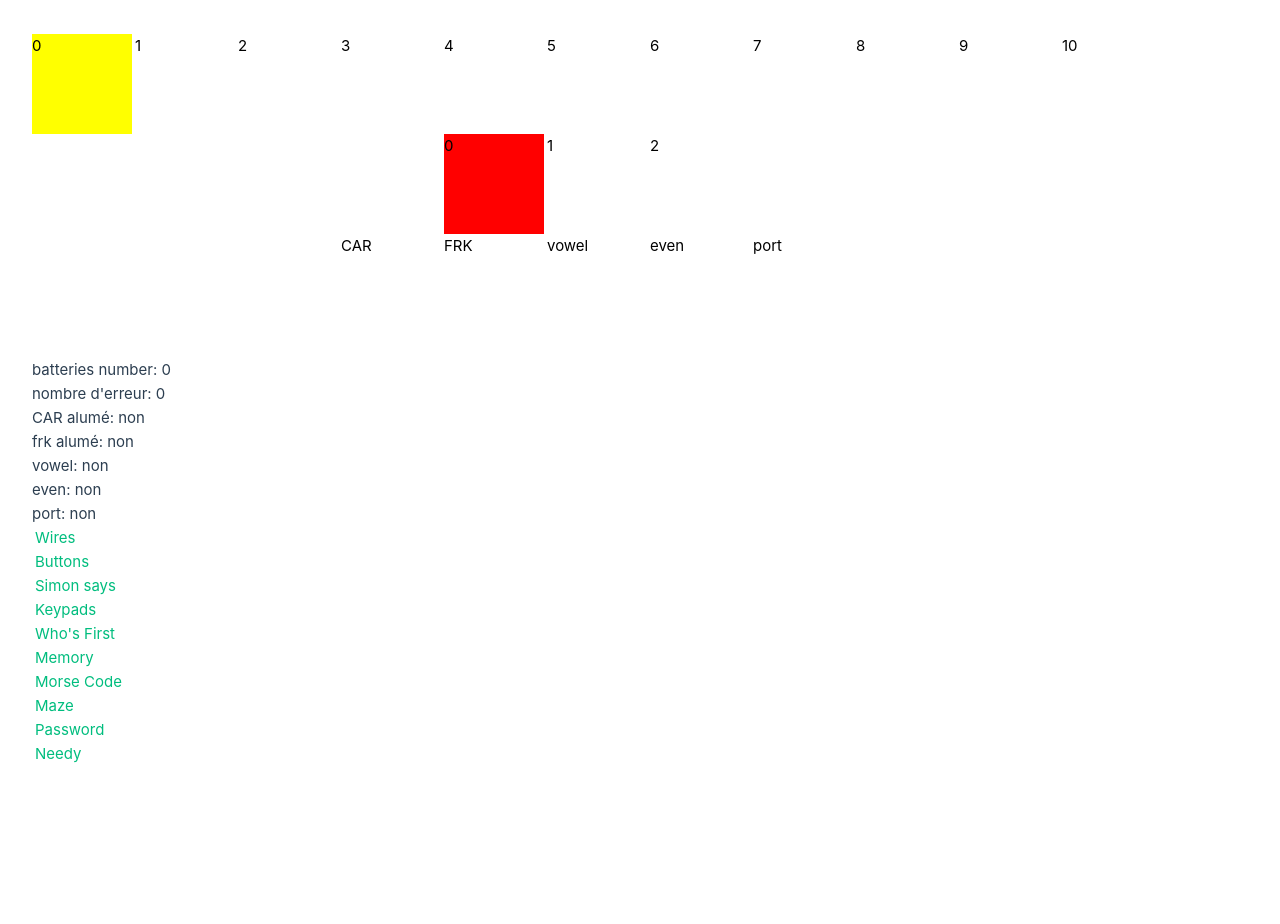
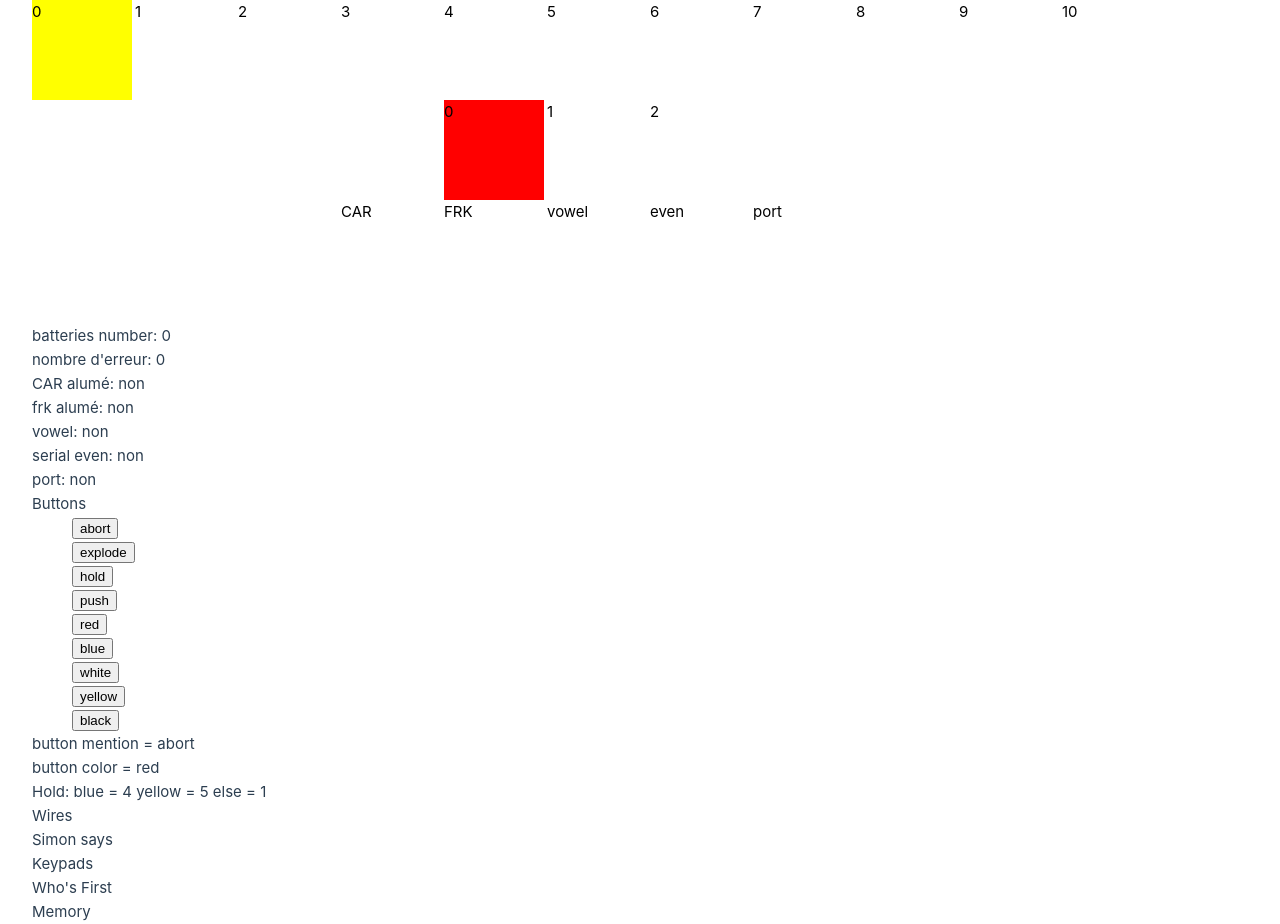
Before and after one commit to Boumtchack/Boumtchack.github.io, a Vue app in the folder KTANEvue/: page / in a window 1280 px wide. Before the commit the page ends 800 px from the top, so only its background shows below. Built offline with nearby package versions, Linux system fonts and the light colour scheme.

Commit message:
buttons done, simple wire in progress, unknown bugg to look at

```diff
--- a/KTANEvue/src/components/MainPage.vue
+++ b/KTANEvue/src/components/MainPage.vue
@@ -1,12 +1,14 @@
 <script setup>
 import { ref } from 'vue'
-import TitleItems from './TitleItems.vue'
 import BatteriesSetup from './setup/BatteriesSetup.vue'
 import ErrorsNumber from './setup/ErrorsNumber.vue'
 import MentionsAndSerial from './setup/MentionsAndSerial.vue'
+import ButtonsModule from './modules/ButtonsModule.vue'
+import SimpleWireModule from './modules/SimpleWireModule.vue'
+
 const titles = [
+  'Buttons',
   'Wires',
-  'Buttons',
   'Simon says',
   'Keypads',
   "Who's First",
@@ -17,29 +19,28 @@ const titles = [
   'Needy'
 ]
 
-const batteriesAmount = ref(0)
+let batteriesAmount = ref(0)
 function updateBatteriesAmount(value) {
   batteriesAmount.value = value
 }
-const errorAmount = ref(0)
+let errorAmount = ref(0)
 function updateErrorAmount(value) {
   errorAmount.value = value
 }
 
-const CAR = ref(false)
-const FRK = ref(false)
-const vowel = ref(false)
-const even = ref(false)
-const port = ref (false)
+let CAR = ref(false)
+let FRK = ref(false)
+let vowel = ref(false)
+let serialEven = ref(false)
+let port = ref(false)
 
 function updateOthers(array) {
   CAR.value = array[0].value
   FRK.value = array[1].value
   vowel.value = array[2].value
-  even.value = array[3].value
- port.value = array[4].value
+  serialEven.value = array[3].value
+  port.value = array[4].value
 }
-
 </script>
 <template>
   <BatteriesSetup @amount-of-batteries="updateBatteriesAmount" />
@@ -50,16 +51,22 @@ function updateOthers(array) {
     <p>batteries number: {{ batteriesAmount }}</p>
     <p>nombre d'erreur: {{ errorAmount }}</p>
     <span>CAR alumé: </span><span v-if="CAR">oui</span><span v-else>non</span>
-    <br>
+    <br />
     <span>frk alumé: </span><span v-if="FRK">oui</span><span v-else>non</span>
-    <br>
+    <br />
     <span>vowel: </span><span v-if="vowel">oui</span><span v-else>non</span>
-    <br>
-    <span>even: </span><span v-if="even">oui</span><span v-else>non</span>
-    <br>
+    <br />
+    <span>serial even: </span><span v-if="serialEven">oui</span><span v-else>non</span>
+    <br />
     <span>port: </span><span v-if="port">oui</span><span v-else>non</span>
   </div>
-  <div v-for="title in titles" :key="title">
-    <TitleItems :title="title" />
-  </div>
+  <div>{{ titles[0] }}</div>
+  <ButtonsModule :batteriesAmount="batteriesAmount" :CAR="CAR" :FRK="FRK"/>
+  <div>{{ titles[1] }}</div>
+  <!-- <SimpleWireModule :serialEven="serialEven"/> -->
+  <div>{{ titles[2] }}</div>
+  <div>{{ titles[3] }}</div>
+  <div>{{ titles[4] }}</div>
+  <div>{{ titles[5] }}</div>
+
 </template>
--- a/KTANEvue/src/components/TitleItems.vue
+++ /dev/null
@@ -1,11 +0,0 @@
-<script setup>
-defineProps({
-  title: String
-})
-</script>
-
-<template>
-  <div>
-    <a>{{ title }}</a>
-  </div>
-</template>
--- /dev/null
+++ b/KTANEvue/src/components/modules/ButtonsModule.vue
@@ -0,0 +1,72 @@
+<script setup>
+import { ref } from 'vue'
+
+const mentions = ['abort', 'explode', 'hold', 'push']
+const colors = ['red', 'blue', 'white', 'yellow', 'black']
+
+defineProps({
+  batteriesAmount: Number,
+  CAR: Boolean,
+  FRK: Boolean
+})
+
+let myButton = {
+  mention: ref('abort'),
+  color: ref('red')
+}
+
+
+
+function changeMention(newMention) {
+  myButton.mention.value = newMention
+}
+
+function changeColor(newColor) {
+  myButton.color.value = newColor
+}
+</script>
+
+<template>
+  <div>
+    <ul>
+      <li v-for="mention in mentions" :key="mention.id">
+        <button @click="changeMention(mention)" >{{ mention }}</button>
+      </li>
+    </ul>
+    <ul>
+      <li v-for="color in colors" :key="color.id">
+        <button @click="changeColor(color)">{{ color }}</button>
+      </li>
+    </ul>
+  </div>
+  <p>button mention = {{ myButton.mention.value }}</p>
+  <p>button color = {{ myButton.color.value }}</p>
+
+  <div v-if="myButton.color.value == 'blue' && myButton.mention.value == 'abort'">
+    <p>Hold: blue = 4  yellow = 5 else = 1</p>
+  </div>
+  <div v-else-if="batteriesAmount > 1 && myButton.mention.value == 'explode'">
+    <p>push and release</p>
+  </div>
+  <div v-else-if="myButton.color.value == 'white' && CAR == true">
+    <p>Hold: blue = 4  yellow = 5 else = 1</p>
+  </div>
+  <div v-else-if="batteriesAmount > 2 && FRK == true">
+    <p>push and release</p>
+  </div>
+  <div v-else-if="myButton.color.value == 'yellow'">
+    <p>Hold: blue = 4  yellow = 5 else = 1</p>
+  </div>
+  <div v-else-if="myButton.color.value == 'red' && myButton.mention.value == 'hold'">
+    <p>push and release</p>
+  </div>
+  <div v-else>
+    <p>Hold: blue = 4  yellow = 5 else = 1</p>
+  </div>
+</template>
+
+<style scoped>
+li{
+  list-style: none;
+}
+</style>
--- /dev/null
+++ b/KTANEvue/src/components/modules/SimpleWireModule.vue
@@ -0,0 +1,160 @@
+<script setup>
+import { ref } from 'vue'
+
+defineProps({
+  serialEven: Boolean
+})
+
+const colors = ['red', 'blue', 'white', 'yellow', 'black']
+
+const numberOfWires = ref('3')
+
+const wire1 = ref('red')
+const wire2 = ref('red')
+const wire3 = ref('red')
+const wire4 = ref('red')
+const wire5 = ref('red')
+const wire6 = ref('red')
+
+
+let wires = ref([wire1.value, wire2.value, wire3.value])
+
+function changeWiresNumber(num) {
+  if (num == 3) {
+    wires.value = [wire1.value, wire2.value, wire3.value]
+  } else if (num == 4) {
+    wires.value = [wire1.value, wire2.value, wire3.value, wire4.value]
+  } else if (num == 5) {
+    wires.value = [wire1.value, wire2.value, wire3.value, wire4.value, wire5.value]
+  } else if (num == 6) {
+    wires.value = [wire1.value, wire2.value, wire3.value, wire4.value, wire5.value, wire6.value]
+  }
+  console.log(wires.value)
+}
+function changeWiresColor(num, color) {
+  wires.value[num - 1] = color
+  console.log(wires.value)
+}
+
+function countColors(color) {
+  let count = 0
+  for (let i = 0; i < wires.value.length; i++) {
+    if (wires.value[i] == color) {
+      count++
+    }
+  }
+  return count
+}
+</script>
+
+<template>
+  <input
+    type="radio"
+    id="three"
+    :value="3"
+    v-model="numberOfWires"
+    @change="changeWiresNumber(3)"
+  />
+  <label for="three">three</label>
+  <br />
+  <input type="radio" id="four" :value="4" v-model="numberOfWires" @change="changeWiresNumber(4)" />
+  <label for="four">four</label>
+  <br />
+  <input type="radio" id="five" :value="5" v-model="numberOfWires" @change="changeWiresNumber(5)" />
+  <label for="five">five</label>
+  <br />
+  <input type="radio" id="six" :value="6" v-model="numberOfWires" @change="changeWiresNumber(6)" />
+  <label for="six">six</label>
+  <br />
+  <label v-for="(color, index) in colors" :key="index">
+    <input type="radio" :value="color" v-model="wire1" @change="changeWiresColor(1, color)" />
+    {{ color }}
+  </label>
+  <br />
+  <label v-for="(color, index) in colors" :key="index">
+    <input type="radio" :value="color" v-model="wire2" @change="changeWiresColor(2, color)" />
+    {{ color }}
+  </label>
+  <br />
+  <label v-for="(color, index) in colors" :key="index">
+    <input type="radio" :value="color" v-model="wire3" @change="changeWiresColor(3, color)" />
+    {{ color }}
+  </label>
+  <br />
+  <div v-if="numberOfWires > 3">
+    <label v-for="(color, index) in colors" :key="index">
+      <input type="radio" :value="color" v-model="wire4" @change="changeWiresColor(4, color)" />
+      {{ color }}
+    </label>
+  </div>
+  <div v-if="numberOfWires > 4">
+    <label v-for="(color, index) in colors" :key="index">
+      <input type="radio" :value="color" v-model="wire5" @change="changeWiresColor(5, color)" />
+      {{ color }}
+    </label>
+  </div>
+  <div v-if="numberOfWires > 5">
+    <label v-for="(color, index) in colors" :key="index">
+      <input type="radio" :value="color" v-model="wire6" @change="changeWiresColor(6, color)" />
+      {{ color }}
+    </label>
+  </div>
+  <p v-for="(wire, index) in wires" :key="index">
+    {{ wire }}
+  </p>
+  <p>result:</p>
+  <div v-if="numberOfWires == 3">
+    <div v-if="countColors('red') == 0">
+      <p>cut the second wire</p>
+    </div>
+    <div v-else-if="wires.value[2] == 'white'">
+      <p>cut the last wire</p>
+    </div>
+    <div v-else-if="countColors('blue') > 1">
+      <p>cut the last blue wire</p>
+    </div>
+    <div v-else>
+      <p>cut the last wire</p>
+    </div>
+  </div>
+  <div v-else-if="numberOfWires == 4">
+    <div v-if="countColors('red') > 1 && serialEven == false">
+      <p>cut the last red wire</p>
+    </div>
+    <div v-else-if="wires.value[3] == 'yellow' && countColors('red') == 0">
+      <p>cut the first wire</p>
+    </div>
+    <div v-else-if="countColors('blue') == 1">
+      <p>cut the first wire</p>
+    </div>
+    <div v-else-if="countColors('yellow') > 1">
+      <p>cut the last wire</p>
+    </div>
+    <div v-else>
+      <p>cut the second wire</p>
+    </div>
+  </div>
+  <div v-else-if="numberOfWires == 5">
+    <div v-if="wires.value[4] == 'black' && serialEven == false">
+      <p>cut the fourth wire</p>
+    </div>
+    <div v-else-if="countColors('red') == 1 && countColors('yellow') > 1">
+      <p>cut the first wire</p>
+    </div>
+    <div v-else-if="countColors('black') == 0">
+      <p>cut the second wire</p>
+    </div>
+    <div v-else>
+      <p>cut the first wire</p>
+    </div>
+  </div>
+  <div v-else-if="numberOfWires == 6">
+    <p>6</p>
+  </div>
+</template>
+
+<style scoped>
+input[type='radio'] {
+  display: none;
+}
+</style>
```
